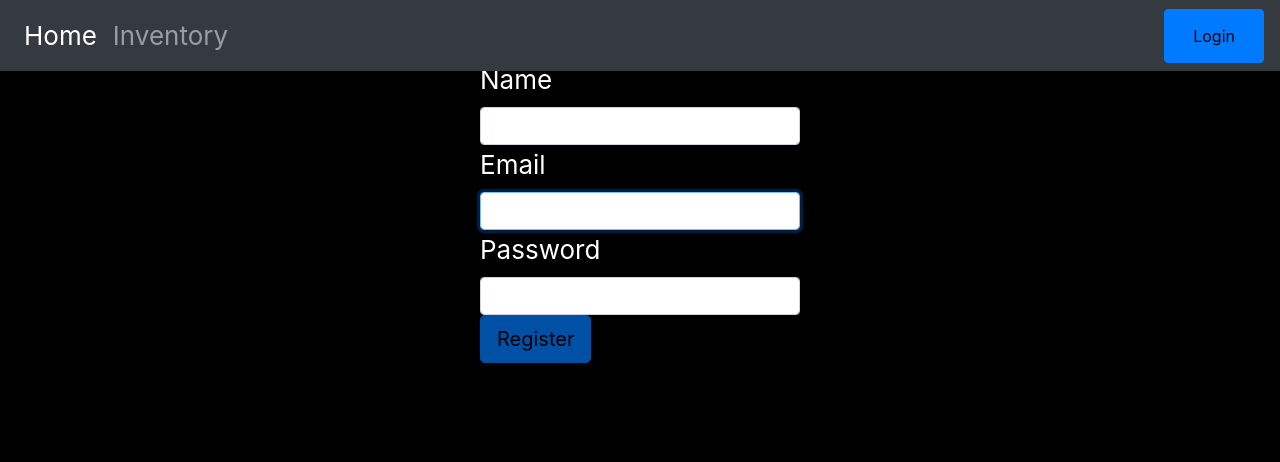
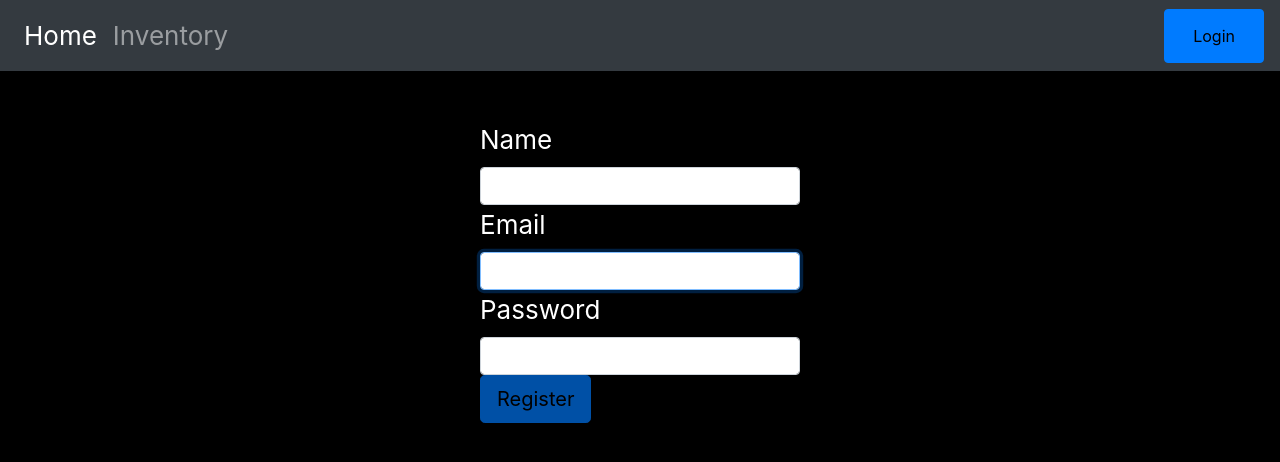
Before and after one commit to Shulamith/SoleSeller, a React (Create React App) app in the folder node_react_app/frontend/: page /register in a window 1280 px wide. Shown: the top 462 px of the page. Built offline with nearby package versions, Linux system fonts and the light colour scheme.

Commit message:
Update register.css

```diff
--- a/node_react_app/frontend/src/components/register.css
+++ b/node_react_app/frontend/src/components/register.css
@@ -1,6 +1,6 @@
 @media all and (min-width: 480px) {
   .Register {
-      padding: 60px 0;
+    padding: 120px 0;
   }
 
   .Register form {
@@ -12,3 +12,7 @@
     color : #FFF;
   }
 }
+
+#register {
+  background-color: white;
+}
```
Lines whose indentation alone changed are shown as unchanged.
